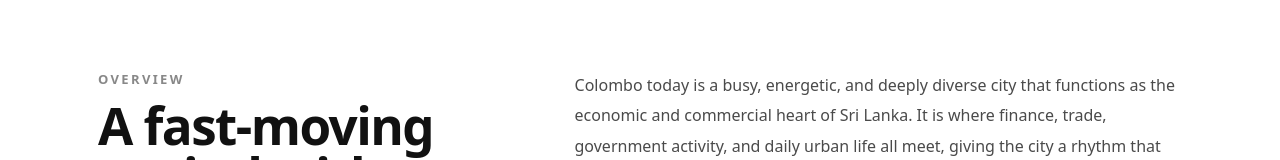
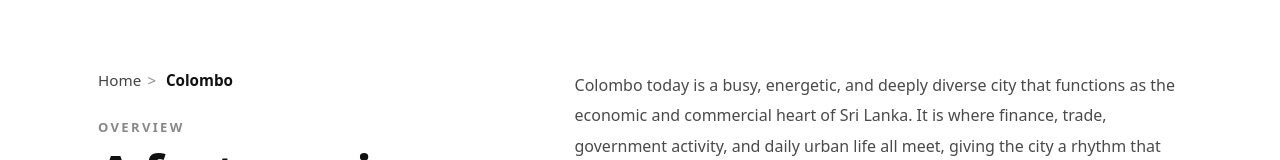
Before and after one commit to Lorenzo-55/Tourism_site, a React app in the folder Frontend/: page /places/colombo in a window 1280 px wide. Shown: the part 491-651 px from the top of the page. Built offline with nearby package versions, Linux system fonts and the light colour scheme; the HTML template or start-up script is replaced by a standard one.

Commit message:
add breadcrumb, fix image url colombo

```diff
--- /dev/null
+++ b/Frontend/src/Components/Breadcrumbs/Breadcrumbs.css
@@ -0,0 +1,35 @@
+/* src/components/Breadcrumbs/Breadcrumbs.css */
+.breadcrumbs {
+  display: flex;
+  flex-wrap: wrap;
+  align-items: center;
+  gap: 0.2rem;
+  font-size: 0.95rem;
+  margin-bottom: 1rem;
+}
+
+.breadcrumbs-item {
+  display: inline-flex;
+  align-items: center;
+}
+
+.breadcrumbs-link {
+  color: #444;
+  text-decoration: none;
+  transition: color 0.2s ease;
+}
+
+.breadcrumbs-link:hover {
+  color: #000;
+  text-decoration: underline;
+}
+
+.breadcrumbs-separator {
+  margin: 0 0.4rem;
+  color: #888;
+}
+
+.breadcrumbs-current {
+  color: #111;
+  font-weight: 600;
+}
--- /dev/null
+++ b/Frontend/src/Components/Breadcrumbs/Breadcrumbs.jsx
@@ -0,0 +1,27 @@
+// src/components/Breadcrumbs/Breadcrumbs.jsx
+import { Link } from "react-router-dom";
+import "./Breadcrumbs.css";
+
+export default function Breadcrumbs({ items = [] }) {
+  return (
+    <nav className="breadcrumbs" aria-label="Breadcrumb">
+      {items.map((item, index) => {
+        const isLast = index === items.length - 1;
+
+        return (
+          <span key={item.label} className="breadcrumbs-item">
+            {isLast ? (
+              <span className="breadcrumbs-current">{item.label}</span>
+            ) : (
+              <Link to={item.to} className="breadcrumbs-link">
+                {item.label}
+              </Link>
+            )}
+
+            {!isLast && <span className="breadcrumbs-separator"> &gt; </span>}
+          </span>
+        );
+      })}
+    </nav>
+  );
+}
--- a/Frontend/src/Pages/Destinations/Colombo/ColomboPage.css
+++ b/Frontend/src/Pages/Destinations/Colombo/ColomboPage.css
@@ -22,7 +22,7 @@
   align-items: end;
   background:
     linear-gradient(rgba(0, 0, 0, 0.22), rgba(0, 0, 0, 0.34)),
-    url("Colombo1.webp") center / cover no-repeat;
+    url("/Tourism_site/Colombo1.webp") center / cover no-repeat;
   overflow: hidden;
 }
 
--- a/Frontend/src/Pages/Destinations/Colombo/ColomboPage.jsx
+++ b/Frontend/src/Pages/Destinations/Colombo/ColomboPage.jsx
@@ -2,10 +2,16 @@
 import NavBar from "../../../Components/Navbar/Navbar.jsx";
 import Footer from "../../../Components/Footer/Footer.jsx";
 import ContentCard from "../../../Components/ContentCard/ContentCard.jsx";
+import Breadcrumbs from "../../../Components/Breadcrumbs/Breadcrumbs";
 import "./ColomboPage.css";
 import { useState } from "react";
 import { FaAngleDown } from "react-icons/fa6";
 import { FaAngleUp } from "react-icons/fa";
+
+  const breadcrumbItems = [
+    { label: "Home", to: "/" },
+    { label: "Colombo", to: "/colombo" },
+  ];
 
 const pointsOfInterest = [
   {
@@ -275,6 +281,7 @@ export default function ColomboPage() {
         <section className="section colombo-intro">
           <div className="container colombo-introGrid">
             <div className="colombo-sectionHead">
+              <Breadcrumbs items={breadcrumbItems} />
               <div className="colombo-sectionKicker">OVERVIEW</div>
               <h2 className="colombo-sectionTitle">A fast-moving capital with many layers</h2>
             </div>
```
